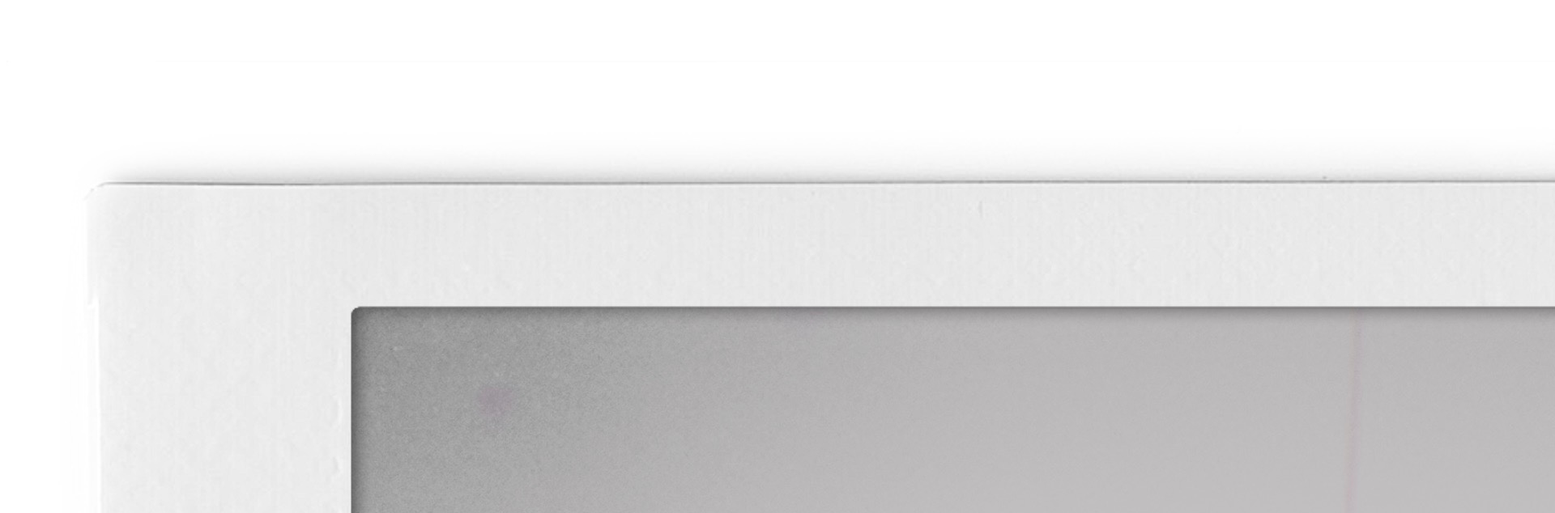
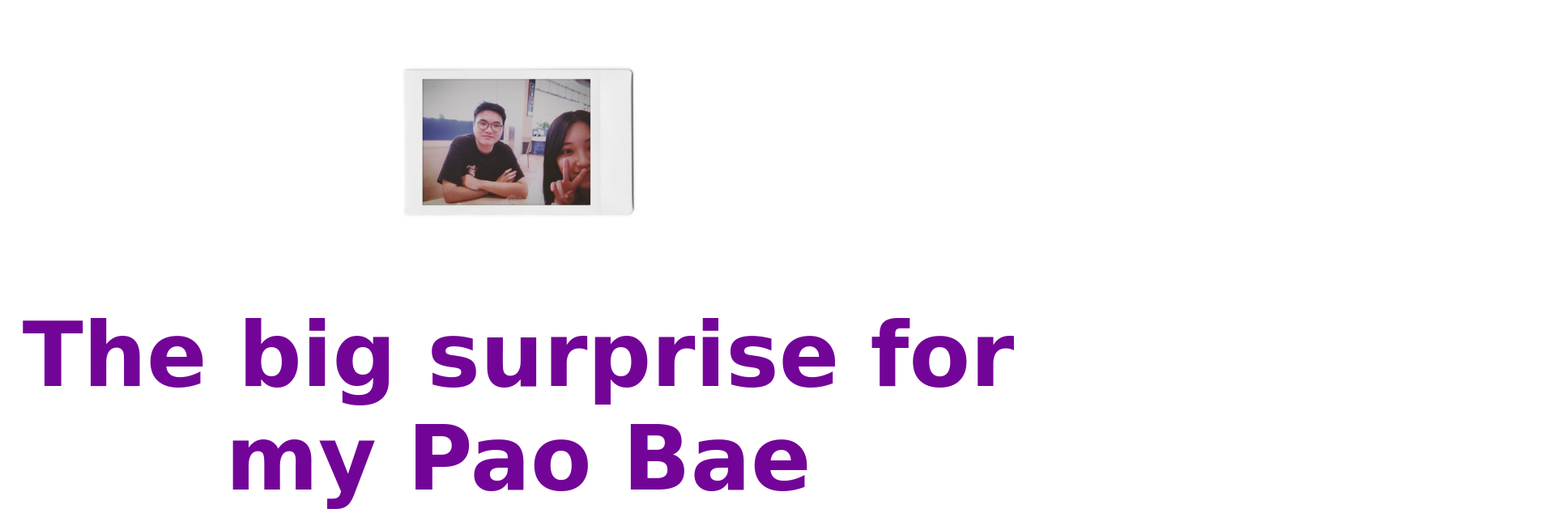
Before and after one commit to Poseidon808/Poseidon808.github.io, a plain HTML site: page index.html in a window 1280 px wide. Shown: the part 709-1343 px from the top of the page at 81% size, 1920 px wide, since content can reach past the window. Drawn offline with Linux system fonts and the light colour scheme.

Commit message:
Update index.html

```diff
--- a/index.html
+++ b/index.html
@@ -55,7 +55,7 @@
     <body>
         <h1 style="color: #E52D94; font-family: serif;"> Không biết em có hay quay lại đây xem không nhưng mà anh chỉ muốn nói, "I love you more day by day" &#128151; &#128147; <h1>
         <div class="pic">
-            <img src="http://Poseidon808.github.io/Image/img.jpg">
+            <img src="http://Poseidon808.github.io/Image/img.jpg" alt="ussie" width="300">
         </div>
         <h1>
              The big surprise for my Pao Bae
```
